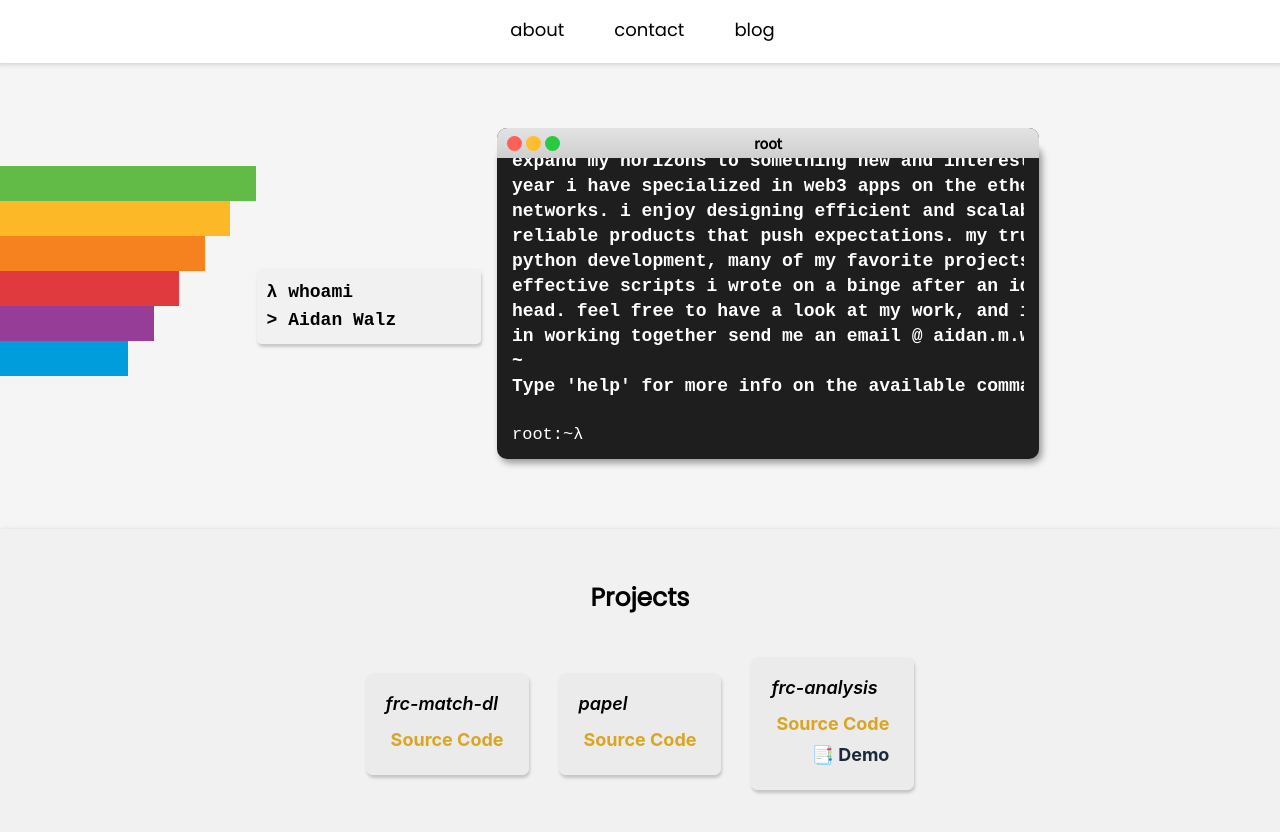
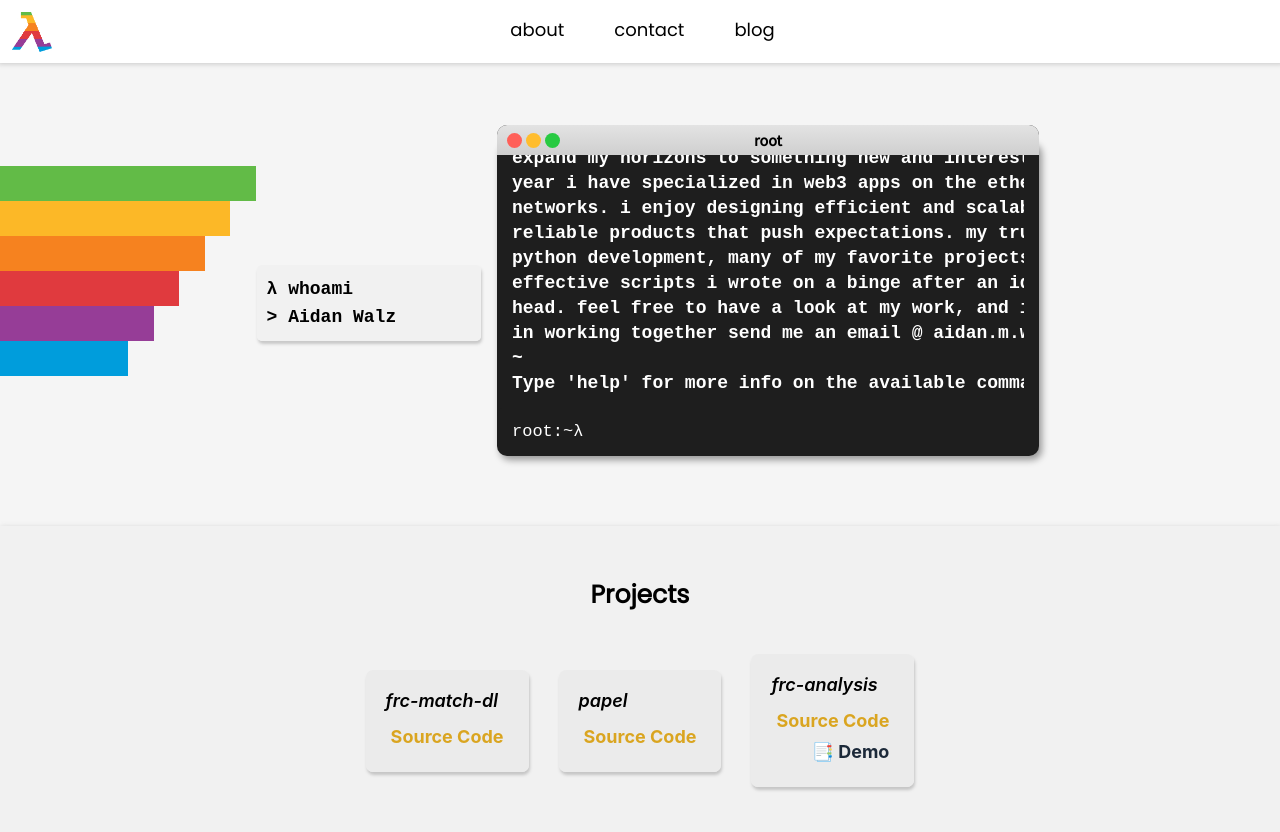
Before and after one commit to walz0/portfolio, a React (Create React App) app: page / in a window 1280 px wide. Shown: the top 832 px of the page. Built offline with nearby package versions, Linux system fonts and the light colour scheme; no server answers.

Commit message:
added logo to navbar

```diff
--- a/src/components/Home.css
+++ b/src/components/Home.css
@@ -1,6 +1,6 @@
 .Home {
     min-height: 100px;
-    padding-top: 40px;
+    padding-top: 100px;
 
     display: flex;
     justify-content: center;
--- a/src/components/Navbar.css
+++ b/src/components/Navbar.css
@@ -15,8 +15,17 @@
     font-family: "Poppins";
     font-weight: 300;
 
-    /* position: fixed; */
+    position: fixed;
     z-index: 2;
+}
+
+.Navbar .logo {
+    position: absolute;
+    height: 40px;
+    width: 40px;
+
+    top: 12px;
+    left: 12px;
 }
 
 .Navbar ul {
--- a/src/components/Navbar.js
+++ b/src/components/Navbar.js
@@ -1,5 +1,6 @@
 import React, { Component } from 'react';
 import './Navbar.css';
+import logo from '../logo.png';
 import { FontAwesomeIcon } from '@fortawesome/react-fontawesome';
 import { faGithub } from '@fortawesome/free-brands-svg-icons';
 
@@ -7,6 +8,9 @@ export default class Navbar extends Component {
     render() {
         return (
             <div className="Navbar">
+                <a href='/'>
+                    <img className="logo" src={logo} alt="logo"></img>
+                </a>
                 <ul>
                     {/* <div className="github-link">
                         <a href="https://www.github.com/walz0/" title="github.com/walz0">
```
Also changed, not shown: src/logo.png (added), 1 other file (tests, documents, lock files or other folders).
